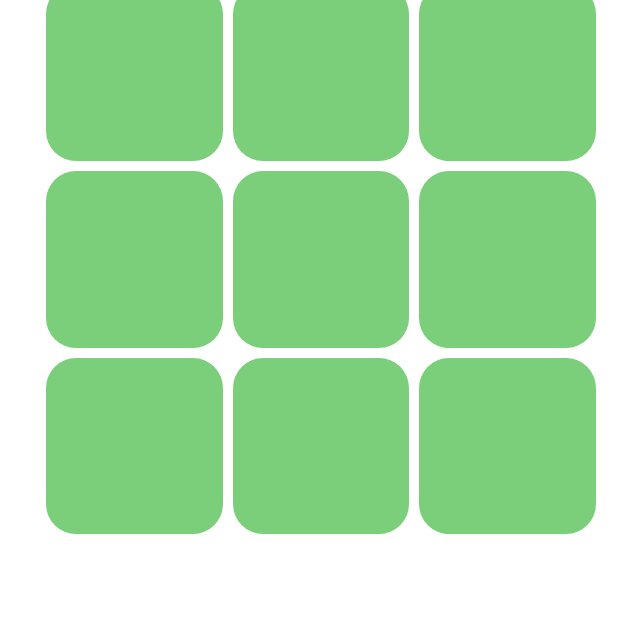
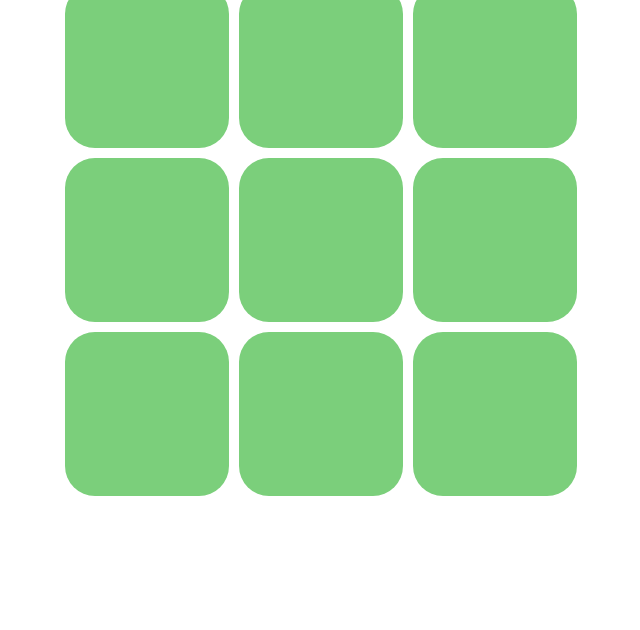
Before and after one commit to paulvu2023/Tic-Tac-Toe, a plain HTML site: page index.html in a window 1280 px wide. Shown: the part 170-800 px from the top of the page, without its empty margins (319-959 px from the left). Drawn offline with Linux system fonts and the light colour scheme.

Commit message:
Decrease tic tac toe board size

```diff
--- a/styles.css
+++ b/styles.css
@@ -13,19 +13,19 @@ h1 {
     display: grid;
     justify-content: center;
     align-items: center;
-    grid-template-columns: repeat(3, calc(100px + 6vw));
+    grid-template-columns: repeat(3, calc(100px + 5vw));
     gap: 10px;
 }
 
 .square {
-    width: calc(100px + 6vw);
-    height: calc(100px + 6vw);
+    width: calc(100px + 5vw);
+    height: calc(100px + 5vw);
     background-color: rgb(123, 207, 123);
     border-radius: 30px;
     display: flex;
     justify-content: center;
     align-items: center;
-    font-size: calc(100px + 5vw);
+    font-size: calc(100px + 4vw);
     border: none;
 }
 
```
